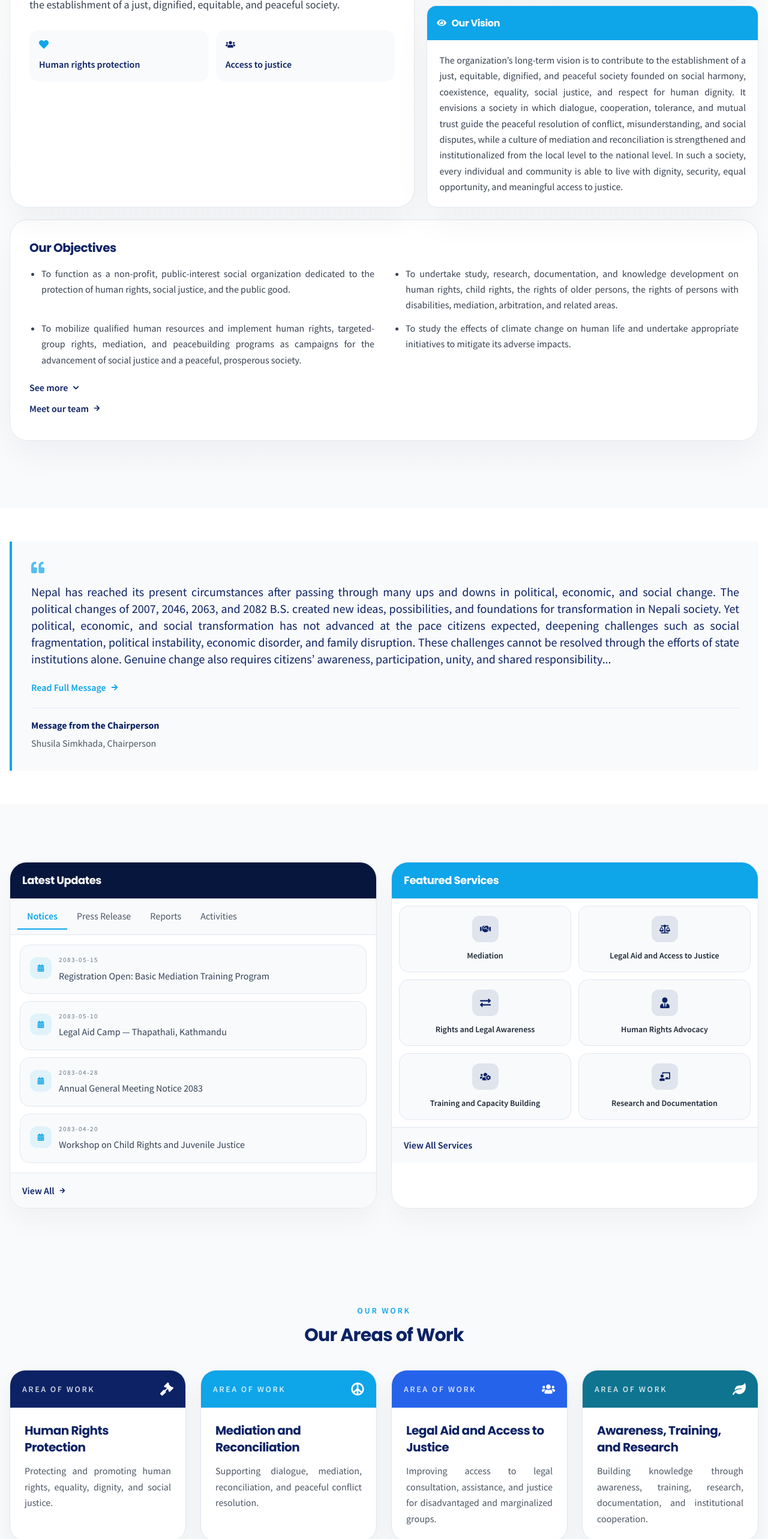
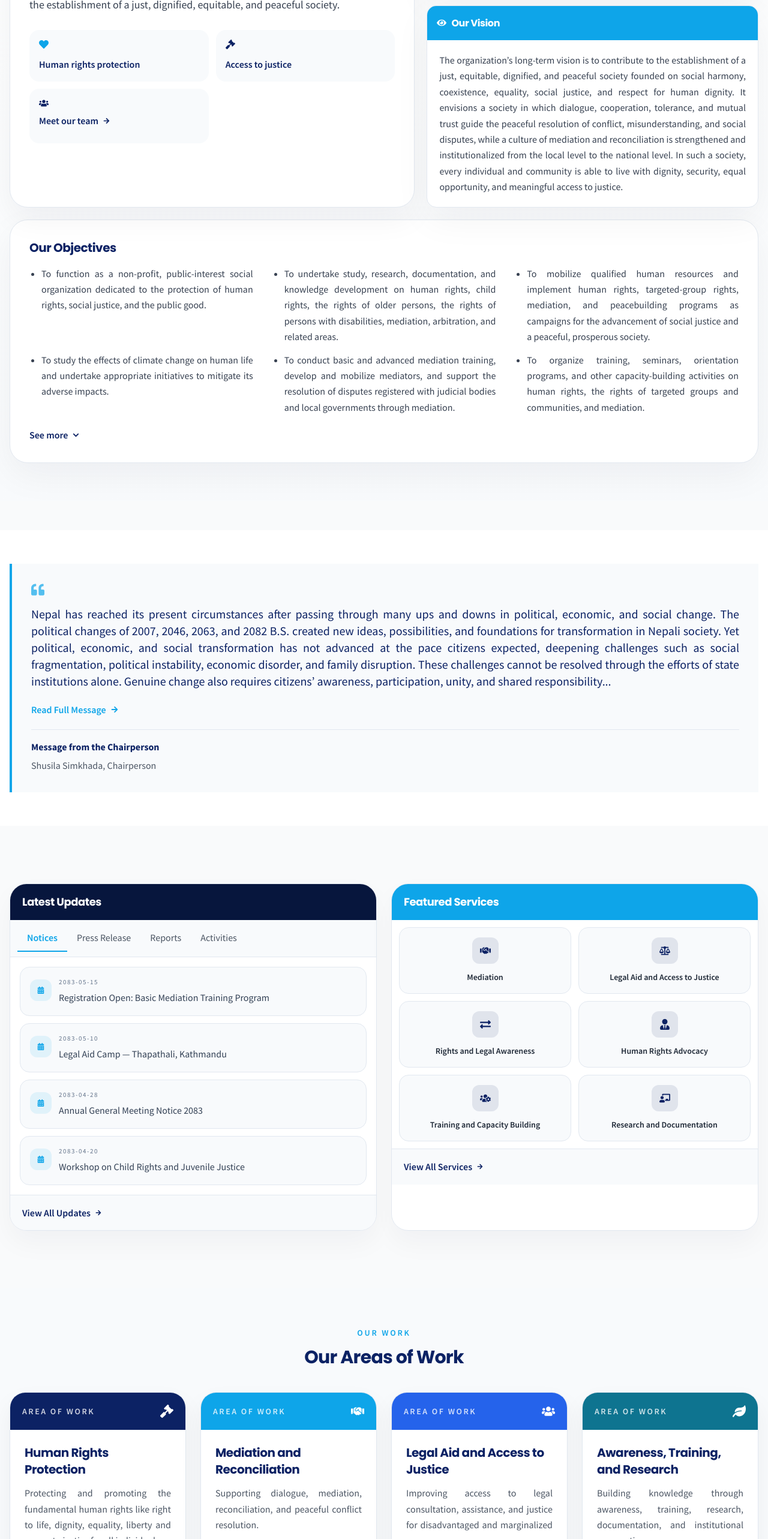
Before and after one commit to AbaeNeupane/REPC-Nepal, a React (Vite) app: page / in a window 1280 px wide. Shown: the part 1292-3858 px from the top of the page at 60% size. Built offline with nearby package versions, Linux system fonts and the light colour scheme.

Commit message:
minor changes in home

```diff
--- a/src/components/AboutIntro.jsx
+++ b/src/components/AboutIntro.jsx
@@ -2,7 +2,7 @@ import { useRef, useState } from 'react';
 import { Link } from 'react-router-dom';
 import { useLang } from '../context/LanguageContext';
 import { about } from '../data/siteContent';
-import { FaArrowRight, FaBullseye, FaChevronDown, FaCompass, FaEye, FaHeart, FaUsers } from 'react-icons/fa';
+import { FaArrowRight, FaBullseye, FaGavel, FaChevronDown, FaCompass, FaEye, FaHeart, FaUsers } from 'react-icons/fa';
 
 const objectives = [
   {
@@ -118,10 +118,19 @@ const AboutIntro = () => {
               </div>
 
               <div className="rounded-2xl bg-slate-50 p-4">
-                <FaUsers className="text-navy" />
+                <FaGavel className="text-navy" />
                 <p className={`mt-3 text-sm font-semibold text-navy ${lang === 'np' ? 'font-nepali' : ''}`}>
                   {t('Access to justice', 'न्यायमा पहुँच')}
                 </p>
+              </div>
+              <div className="rounded-2xl bg-slate-50 p-4">
+                <FaUsers className="text-navy" />
+                <Link
+                  to="/about"
+                  className={`inline-flex shrink-0 items-center gap-2 text-sm font-semibold text-navy transition-colors hover:text-sky py-2  ${lang === 'np' ? 'font-nepali' : ''}`}
+                >
+                  {t('Meet our team', 'हाम्रो टिमसँग भेट्नुहोस्')} <FaArrowRight size={11} />
+                </Link>
               </div>
             </div>
           </div>
@@ -160,14 +169,14 @@ const AboutIntro = () => {
               <h3 className={`text-xl font-bold text-navy ${lang === 'np' ? 'font-nepali' : ''}`}>
                 {t('Our Objectives', 'हाम्रा उद्देश्यहरू')}
               </h3>
-              <ul className="mt-4 grid gap-3 md:grid-cols-2 md:gap-x-8">
-                {objectives.slice(0, 4).map(objectiveItem)}
+              <ul className="mt-4 grid gap-3 md:grid-cols-3 md:gap-x-8">
+                {objectives.slice(0, 6).map(objectiveItem)}
               </ul>
               <div
                 className={`grid overflow-hidden transition-all duration-500 ease-in-out ${showAllObjectives ? 'mt-3 max-h-[1600px] translate-y-0 opacity-100' : 'max-h-0 translate-y-[-8px] opacity-0'}`}
                 aria-hidden={!showAllObjectives}
               >
-                <ul className="grid gap-3 md:grid-cols-2 md:gap-x-8">
+                <ul className="grid gap-3 md:grid-cols-3 md:gap-x-8">
                   {objectives.slice(4).map((objective, index) => objectiveItem(objective, index + 4))}
                 </ul>
               </div>
@@ -181,13 +190,7 @@ const AboutIntro = () => {
                   ? t('See less', 'थोरै')
                   : t('See more', 'थप हेर्नुहोस्')}
                 <FaChevronDown className={`transition-transform duration-300 ${showAllObjectives ? 'rotate-180' : ''}`} size={11} />
-              </button> <br/>
-             <Link
-               to="/about"
-               className={`inline-flex shrink-0 items-center gap-2 text-sm font-semibold text-navy transition-colors hover:text-sky py-2  ${lang === 'np' ? 'font-nepali' : ''}`}
-             >
-               {t('Meet our team', 'हाम्रो टिमसँग भेट्नुहोस्')} <FaArrowRight size={11} />
-             </Link>
+              </button>
             </div>
 
           </div>
--- a/src/components/HighlightsSection.jsx
+++ b/src/components/HighlightsSection.jsx
@@ -1,18 +1,18 @@
 import { Link } from 'react-router-dom';
 import { useLang } from '../context/LanguageContext';
-import { FaGavel, FaPeace, FaUsers, FaLeaf } from 'react-icons/fa';
+import { FaGavel, FaHandshake, FaUsers, FaLeaf } from 'react-icons/fa';
 
 const highlights = [
   {
     icon: FaGavel,
     en: 'Human Rights Protection',
     np: 'मानव अधिकार संरक्षण',
-    descEn: 'Protecting and promoting human rights, equality, dignity, and social justice.',
-    descNp: 'मानव अधिकार, समानता, मर्यादा तथा सामाजिक न्यायको संरक्षण र प्रवर्द्धन।',
+    descEn: 'Protecting and promoting the fundamental human rights like right to life, dignity, equality, liberty and access to justice for all individuals.',
+    descNp: 'जीवन, मर्यादा, समानता, स्वतन्त्रता र न्यायमा पहुँच जस्ता मौलिक मानव अधिकारको संरक्षण र प्रवर्द्धन।',
     color: 'bg-navy',
   },
   {
-    icon: FaPeace,
+    icon: FaHandshake,
     en: 'Mediation and Reconciliation',
     np: 'मेलमिलाप तथा पुनर्मिलन',
     descEn: 'Supporting dialogue, mediation, reconciliation, and peaceful conflict resolution.',
--- a/src/components/NoticesSection.jsx
+++ b/src/components/NoticesSection.jsx
@@ -94,7 +94,7 @@ const NoticesSection = () => {
           to="/notices"
           className={`inline-flex items-center gap-2 text-sm font-semibold text-navy transition-colors hover:text-sky ${lang === 'np' ? 'font-nepali' : ''}`}
         >
-          {t('View All', 'सबै हेर्नुहोस्')} <FaArrowRight size={10} />
+          {t('View All Updates', 'सबै अपडेटहरू')} <FaArrowRight size={10} />
         </Link>
       </div>
     </div>
--- a/src/components/ServicesSection.jsx
+++ b/src/components/ServicesSection.jsx
@@ -2,7 +2,7 @@ import { Link } from 'react-router-dom';
 import { useLang } from '../context/LanguageContext';
 import { services } from '../data/siteContent';
 import {
-  FaHandshake, FaGavel, FaComments, FaExchangeAlt, FaBalanceScale,
+  FaHandshake, FaArrowRight, FaGavel, FaComments, FaExchangeAlt, FaBalanceScale,
   FaFileSignature, FaUserTie, FaUsersCog, FaChalkboardTeacher, FaSearch,
 } from 'react-icons/fa';
 
@@ -67,7 +67,7 @@ const ServicesSection = () => {
           to="/services"
           className={`inline-flex items-center gap-2 text-sm font-semibold text-navy transition-colors hover:text-sky ${lang === 'np' ? 'font-nepali' : ''}`}
         >
-          {t('View All Services', 'सबै सेवाहरू हेर्नुहोस्')}
+          {t('View All Services', 'सबै सेवाहरू')} <FaArrowRight size={10} />
         </Link>
       </div>
     </div>
--- a/src/data/siteContent.js
+++ b/src/data/siteContent.js
@@ -62,7 +62,7 @@ export const heroSlides = [
     subtitleNp: 'संवाद, मेलमिलाप, पुनर्मिलन र न्यायमा पहुँचमार्फत व्यक्ति तथा समुदायका विवाद समाधान गर्न हामी सहयोग गर्छौं।',
     ctaEn: 'Mediation Services',
     ctaNp: 'मेलमिलाप सेवा',
-    ctaLink: '/services',
+    ctaLink: '/services#mediation',
     gradient: 'from-slate-800 via-slate-700 to-slate-600',
     accent: '#38BDF8',
   },
@@ -73,7 +73,7 @@ export const heroSlides = [
     subtitleNp: 'महिला, बालबालिका, ज्येष्ठ नागरिक, अपाङ्गता भएका व्यक्ति तथा अन्य विपन्न समूहलाई कानुनी परामर्श, सचेतना र सहयोग प्रदान गर्छौं।',
     ctaEn: 'Legal Aid',
     ctaNp: 'कानुनी सहायता',
-    ctaLink: '/services',
+    ctaLink: '/services#legal-aid',
     gradient: 'from-blue-900 via-blue-800 to-sky-700',
     accent: '#0369A1',
   },
@@ -300,6 +300,14 @@ export const services = [
     descEn: 'Training on mediation, human rights, child justice, legal awareness, and related areas for communities and institutions.',
     descNp: 'समुदाय तथा संस्थाका लागि मेलमिलाप, मानव अधिकार, बाल न्याय, कानुनी सचेतना तथा सम्बन्धित विषयमा तालिम।',
     link: '/services#training',
+  },
+  {
+    icon: 'training', group: 'legal',
+    titleEn: 'Paralegal and Mediation Training',
+    titleNp: 'प्यारालीगल तथा मेलमिलाप तालिम',
+    descEn: 'Training programs for paralegals, community mediators, and other local actors to enhance legal awareness, mediation skills, and access to justice.',
+    descNp: 'प्यारालीगल, सामुदायिक मेलमिलापकर्ता तथा अन्य स्थानीय कार्यकर्ताका लागि कानुनी सचेतना, मेलमिलाप सीप र न्यायमा पहुँच अभिवृद्धि गर्ने तालिम कार्यक्रमहरू।',
+    link: '/services#paralegal-training',
   },
   {
     icon: 'training', group: 'legal',
@@ -540,12 +548,6 @@ export const campaigns = [
     descEn: 'Training community mediators and resolving local disputes without litigation.',
     descNp: 'सामुदायिक मेलमिलापकर्तालाई तालिम दिई मुद्दामामिला नगरी स्थानीय विवाद समाधानमा सहयोग।',
   },
-  {
-    id: 3, src: null, color: 'from-blue-700 to-sky',
-    titleEn: 'Community Rights Awareness Campaign', titleNp: 'सामुदायिक अधिकार सचेतना अभियान',
-    descEn: 'Outreach programs building awareness of rights and legal access in rural communities.',
-    descNp: 'ग्रामीण समुदायमा अधिकार र कानुनी पहुँचबारे सचेतना अभिवृद्धि गर्ने कार्यक्रमहरू।',
-  },
 ];
 
 export const about = {
@@ -580,7 +582,6 @@ export const donationInfo = {
   branchEn: 'To be added', branchNp: 'थप्न बाँकी',
   waysToGive: [
     { icon: 'bank', titleEn: 'Bank Transfer', titleNp: 'बैंक स्थानान्तरण', descEn: 'Direct deposit to our organizational bank account (details below).', descNp: 'हाम्रो संस्थागत बैंक खातामा प्रत्यक्ष जम्मा गर्नुहोस् (विवरण तल)।' },
-    { icon: 'wallet', titleEn: 'eSewa / Khalti', titleNp: 'eSewa / Khalti', descEn: 'Digital wallet transfer — contact us for our QR code and ID.', descNp: 'डिजिटल वालेट स्थानान्तरण — QR कोड र ID का लागि हामीलाई सम्पर्क गर्नुहोस्।' },
     { icon: 'member', titleEn: 'Become a Member', titleNp: 'सदस्य बन्नुहोस्', descEn: 'Support our work year-round with an annual membership contribution.', descNp: 'वार्षिक सदस्यता योगदानद्वारा वर्षभरि हाम्रो कामलाई सहयोग गर्नुहोस्।' },
     { icon: 'partner', titleEn: 'In-Kind & Partnership', titleNp: 'वस्तुगत सहयोग तथा साझेदारी', descEn: 'Offer equipment, venue space, or a program partnership instead of cash.', descNp: 'नगदको सट्टा उपकरण, स्थान, वा कार्यक्रम साझेदारी प्रदान गर्नुहोस्।' },
   ],
--- a/src/pages/Programs.jsx
+++ b/src/pages/Programs.jsx
@@ -26,8 +26,8 @@ const programs = [
     titleNp: 'आधारभूत मेलमिलाप तालिम कार्यक्रम',
     descEn: 'A foundational training program for individuals seeking to become certified mediators. Covers principles of mediation, communication skills, and practical exercises.',
     descNp: 'प्रमाणित मेलमिलापकर्ता बन्न चाहने व्यक्तिहरूका लागि आधारभूत तालिम कार्यक्रम। यसमा मेलमिलापका सिद्धान्त, सञ्चार सीप र व्यावहारिक अभ्यास समावेश छन्।',
-    statusEn: 'Ongoing',
-    statusNp: 'जारी',
+    statusEn: 'Planning',
+    statusNp: 'योजनामा',
     color: 'bg-navy',
   },
   {
@@ -35,8 +35,8 @@ const programs = [
     titleNp: 'मानव अधिकार सचेतना अभियान',
     descEn: 'Community-level campaigns to raise awareness about fundamental human rights, legal protections, and how to access justice.',
     descNp: 'मौलिक मानव अधिकार, कानुनी सुरक्षा र न्यायमा पहुँचबारे सचेतना अभिवृद्धि गर्ने समुदायस्तरीय अभियानहरू।',
-    statusEn: 'Ongoing',
-    statusNp: 'जारी',
+    statusEn: 'Planning',
+    statusNp: 'योजनामा',
     color: 'bg-sky',
   },
   {
@@ -44,8 +44,8 @@ const programs = [
     titleNp: 'कानुनी सहायता क्लिनिक',
     descEn: 'Regular legal counselling sessions for vulnerable groups, including women, children, older persons, and differently abled person.',
     descNp: 'महिला, बालबालिका, ज्येष्ठ नागरिक र अपाङ्गता भएका व्यक्तिलगायत कमजोर समूहका लागि नियमित कानुनी परामर्श सत्रहरू।',
-    statusEn: 'Ongoing',
-    statusNp: 'जारी',
+    statusEn: 'Planning',
+    statusNp: 'योजनामा',
     color: 'bg-cyan-700',
   },
   {
@@ -53,8 +53,8 @@ const programs = [
     titleNp: 'लैङ्गिक हिंसा रोकथाम कार्यक्रम',
     descEn: 'Educational programs targeting prevention of gender-based violence, supporting survivors, and connecting victims with legal resources.',
     descNp: 'लैङ्गिक हिंसा रोकथाम, पीडितलाई सहयोग तथा कानुनी स्रोतसँग जोड्ने शैक्षिक कार्यक्रमहरू।',
-    statusEn: 'Planned',
-    statusNp: 'योजनाबद्ध',
+    statusEn: 'Planning',
+    statusNp: 'योजनामा',
     color: 'bg-blue-600',
   },
   {
@@ -62,8 +62,8 @@ const programs = [
     titleNp: 'बाल अधिकार र बाल न्याय कार्यक्रम',
     descEn: 'Programs focusing on child rights awareness, protection from abuse and exploitation, and support for children in conflict with the law.',
     descNp: 'बाल अधिकार सचेतना, दुर्व्यवहार र शोषणबाट सुरक्षा र कानुनसँग द्वन्द्वमा रहेका बालबालिकालाई सहयोगमा केन्द्रित कार्यक्रमहरू।',
-    statusEn: 'Ongoing',
-    statusNp: 'जारी',
+    statusEn: 'Planning',
+    statusNp: 'योजनामा',
     color: 'bg-blue-800',
   },
   {
@@ -71,8 +71,8 @@ const programs = [
     titleNp: 'जलवायु परिवर्तन र मानव अधिकार अध्ययन',
     descEn: 'Research initiative studying the intersection of climate change and human rights in Nepal, with focus on vulnerable communities.',
     descNp: 'नेपालमा जलवायु परिवर्तन र मानव अधिकारबीचको सम्बन्धबारे कमजोर समुदायमा केन्द्रित अनुसन्धान पहल।',
-    statusEn: 'Planned',
-    statusNp: 'योजनाबद्ध',
+    statusEn: 'Planning',
+    statusNp: 'योजनामा',
     color: 'bg-sky-700',
   },
 ];
@@ -85,7 +85,7 @@ const Programs = () => {
       <PageBanner titleEn="Programs & Activities" titleNp="कार्यक्रम तथा गतिविधिहरू" />
 
       <div className="max-w-7xl mx-auto px-4 sm:px-6 lg:px-10 py-10 text-justify">
-        <p className={`text-gray-600 mb-8 leading-relaxed max-w-3xl ${lang === 'np' ? 'font-nepali text-base' : 'text-sm'}`}>
+        <p className={`text-gray-600 mb-8 leading-relaxed max-w-auto ${lang === 'np' ? 'font-nepali text-base' : 'text-sm'}`}>
           {t(
             'At REPC-Nepal, we drive integrated programs dedicated to empowering communities through human rights advocacy, accessible legal counsel, mediator training, and sustainable peacebuilding at both the grassroots and national levels.',
             'REPC-Nepal ले तृणमूल र राष्ट्रिय दुवै स्तरमा समुदायको सशक्तीकरणलाई केन्द्रविन्दुमा राखी एकीकृत कार्यक्रमहरू सञ्चालन गरिरहेको छ, जसअन्तर्गत मानव अधिकारको वकालत, सुलभ कानुनी परामर्श, मेलमिलापकर्ताहरूको क्षमता अभिवृद्धि र दिगो शान्ति निर्माणका कार्यहरू समावेश छन्।'
```
